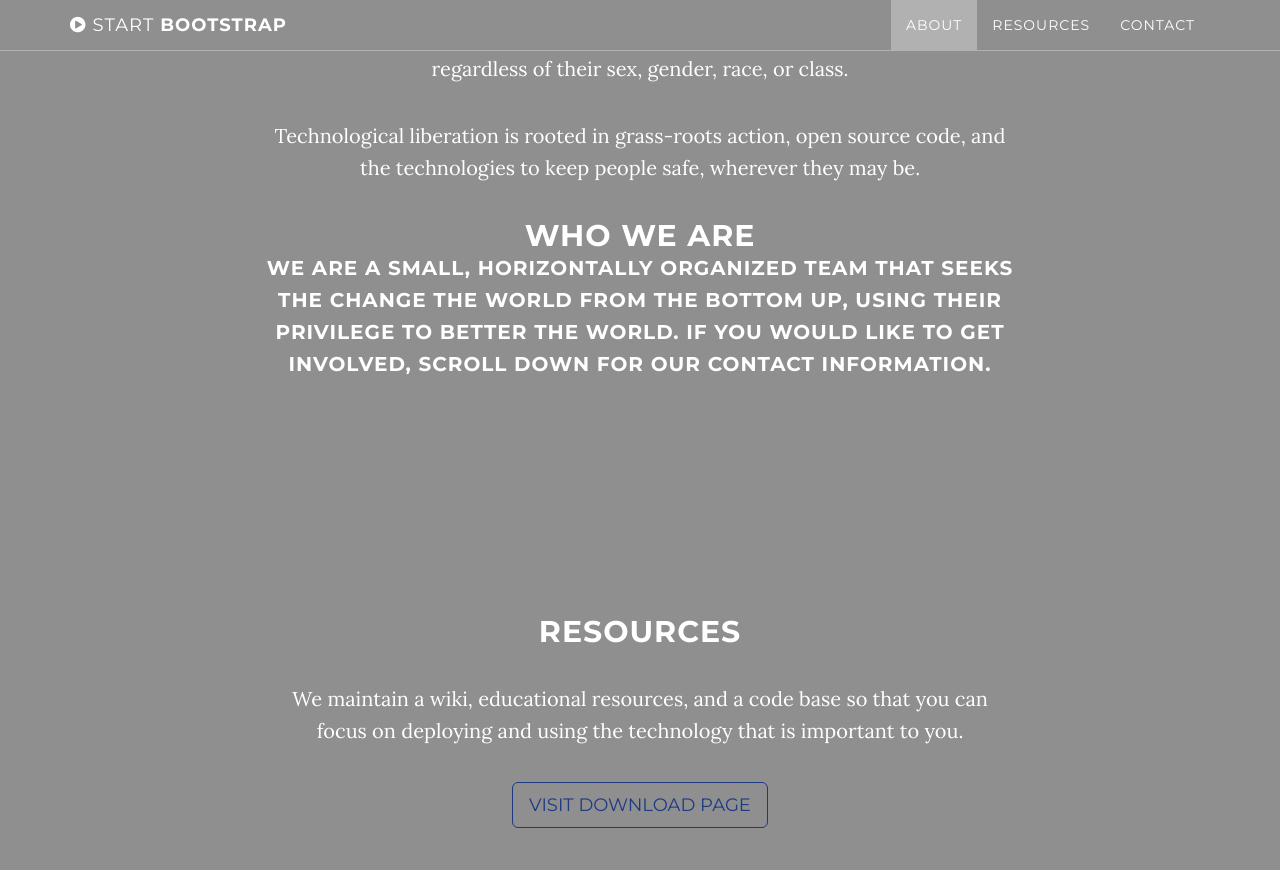
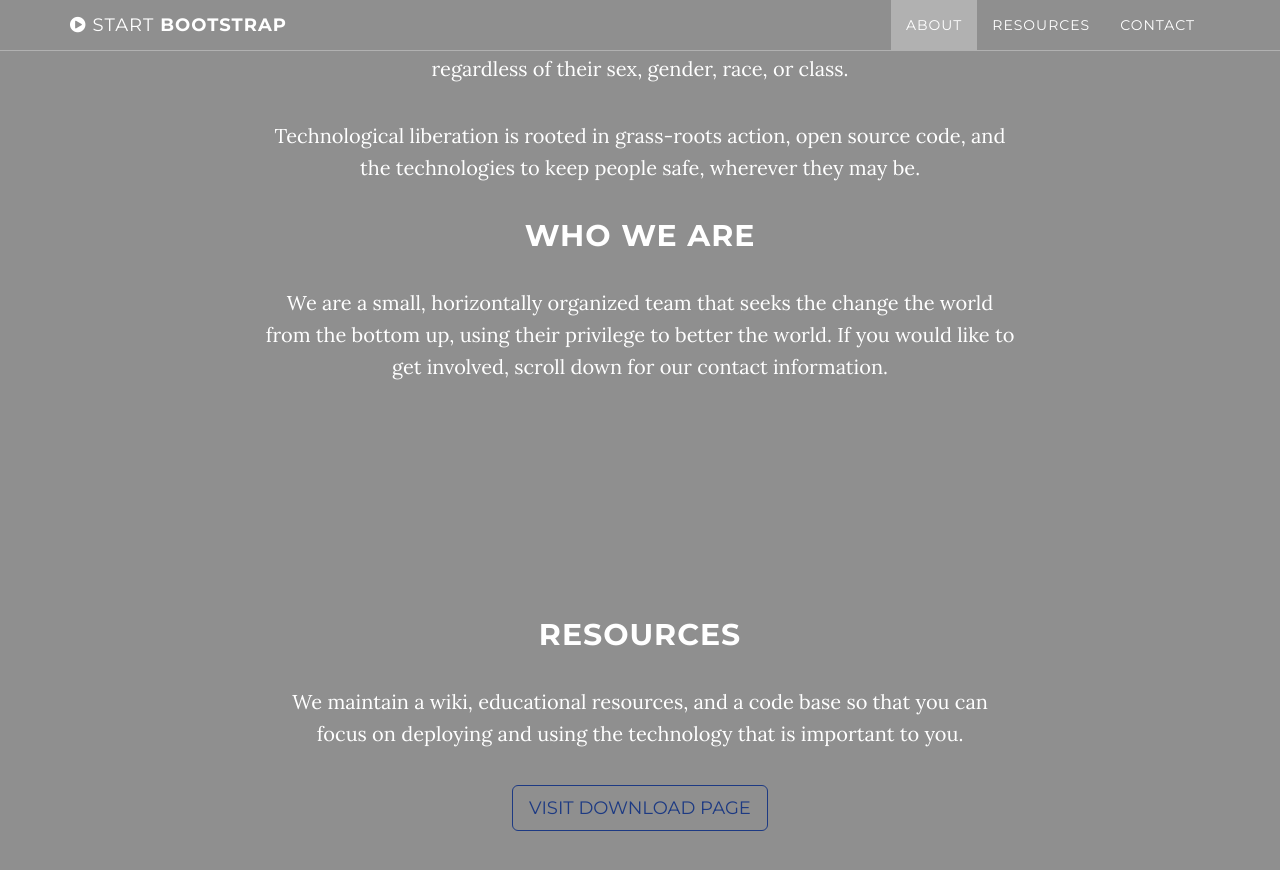
Before and after one commit to thenextbilliononline/thenextbillion.online, a Jekyll site: the page built from index.html, in a window 1280 px wide and 900 px high, scrolled down 1266 px. Shown: the top 870 px of the window. Built offline with Jekyll 4.4.1, drawn with Linux system fonts in a browser that asks for light colours.

Commit message:
text formatting

```diff
--- a/_includes/about.html
+++ b/_includes/about.html
@@ -6,7 +6,7 @@
                 <p>Technology solves the problems of rich, white people. The only way to fix that is with an intersectional analysis that targets the root causes of these disparities.
                 <p>All human beings have a right to communicate freely, openly, and securely, regardless of their sex, gender, race, or class.
                 <p>Technological liberation is rooted in grass-roots action, open source code, and the technologies to keep people safe, wherever they may be.
-                <h2>Who We Are
+                <h2>Who We Are</h2>
                     <p> We are a small, horizontally organized team that seeks the change the world from the bottom up, using their privilege to better the world. If you would like to get involved, scroll down for our contact information.
             </div>
         </div>
```
